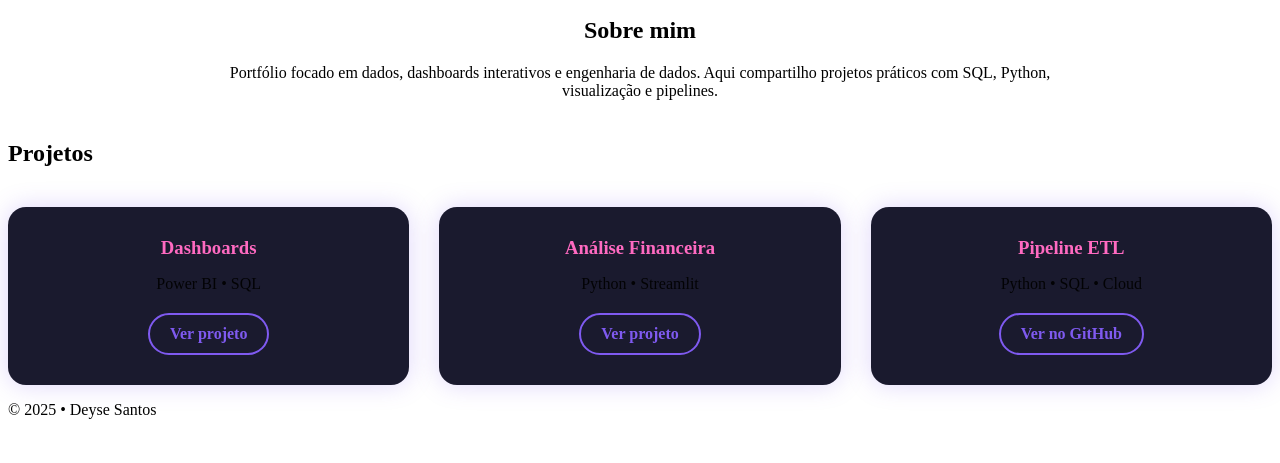
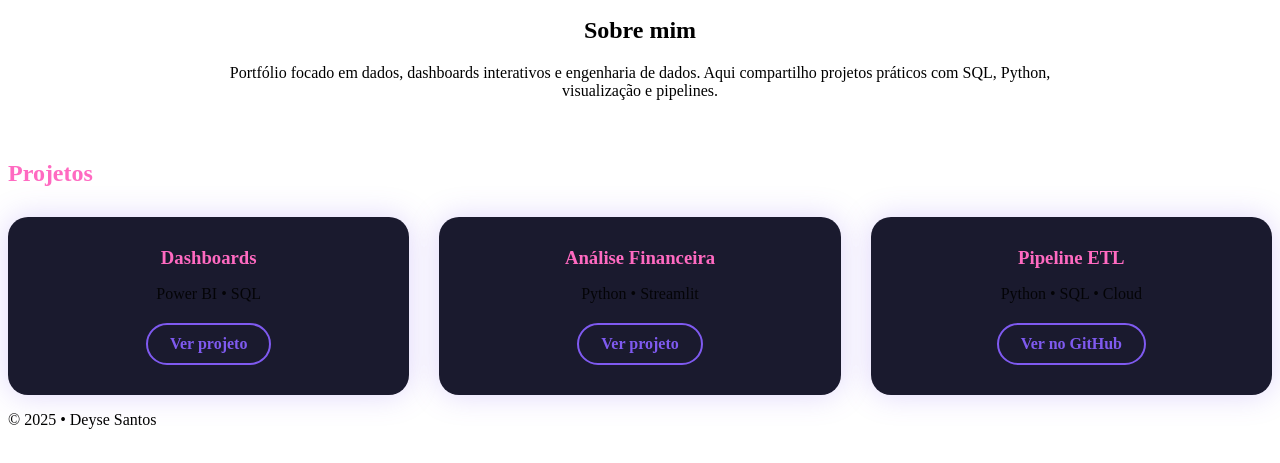
Before and after one commit to deysesantos/deysesantos.github.io, a plain HTML site: page index.html in a window 1280 px wide. Shown: the part 101-564 px from the top of the page. Drawn offline with Linux system fonts and the light colour scheme.

Commit message:
Update style.css

```diff
--- a/style.css
+++ b/style.css
@@ -7,16 +7,22 @@
 }
 
 .projects {
-  margin-top: 40px;
+  margin-top: 60px;
 }
 
+.projects h2 {
+  margin-bottom: 30px;
+  color: #ff6ac1;
+}
+
+/* GRID DE CARDS */
 .cards {
   display: grid;
   grid-template-columns: repeat(auto-fit, minmax(260px, 1fr));
   gap: 30px;
-  margin-top: 40px;
 }
 
+/* CARD */
 .card {
   background: #1a1a2e;
   padding: 30px 25px;
@@ -32,8 +38,8 @@
 }
 
 .card h3 {
+  margin: 0 0 10px;
   color: #ff6ac1;
-  margin-bottom: 10px;
 }
 
 .card p {
@@ -41,6 +47,7 @@
   margin-bottom: 20px;
 }
 
+/* BOTÃO */
 .card a {
   display: inline-block;
   padding: 10px 22px;
@@ -51,63 +58,6 @@
   font-weight: bold;
   transition: all 0.3s ease;
 }
-/* ===== SEÇÃO PROJETOS (CARDS) ===== */
-
-.projects h2 {
-  margin-bottom: 30px;
-}
-
-/* GRID DE CARDS */
-.cards {
-  display: grid;
-  grid-template-columns: repeat(auto-fit, minmax(260px, 1fr));
-  gap: 30px;
-}
-
-/* CARD INDIVIDUAL */
-.card {
-  background: #1a1a2e;
-  border-radius: 18px;
-  padding: 30px 25px;
-  box-shadow: 0 0 25px rgba(127, 90, 240, 0.25);
-  transition: transform 0.3s ease, box-shadow 0.3s ease;
-}
-
-.card:hover {
-  transform: translateY(-6px);
-  box-shadow: 0 0 35px rgba(127, 90, 240, 0.45);
-}
-
-.card h3 {
-  margin-top: 0;
-  margin-bottom: 12px;
-  color: #ff6ac1;
-}
-
-.card p {
-  opacity: 0.9;
-  margin-bottom: 20px;
-}
-
-/* BOTÃO DO CARD */
-.card a {
-  display: inline-block;
-  padding: 10px 20px;
-  border-radius: 25px;
-  background: transparent;
-  border: 2px solid #7f5af0;
-  color: #7f5af0;
-  font-weight: bold;
-  text-decoration: none;
-  transition: all 0.3s ease;
-}
-
-.card a:hover {
-  background: #7f5af0;
-  color: #ffffff;
-  box-shadow: 0 0 15px rgba(127, 90, 240, 0.6);
-}
-
 
 .card a:hover {
   background: #7f5af0;
```
